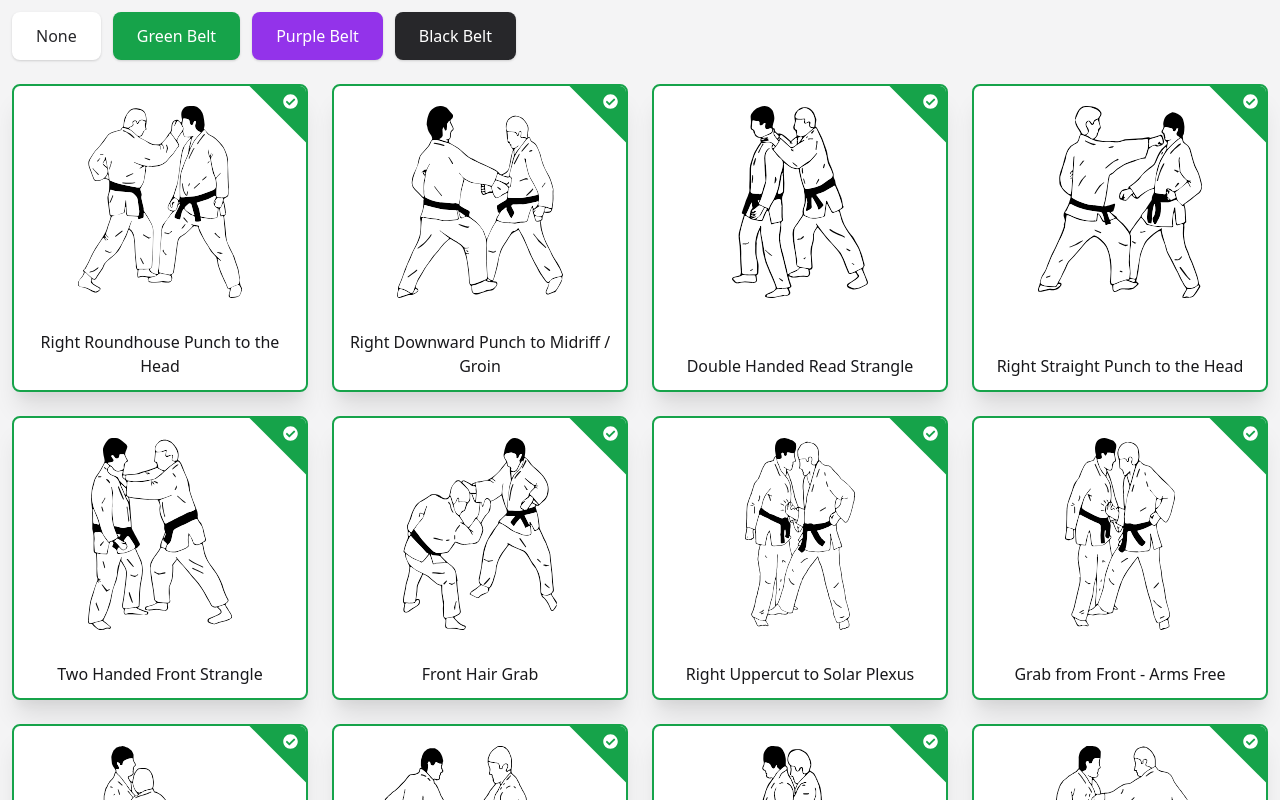
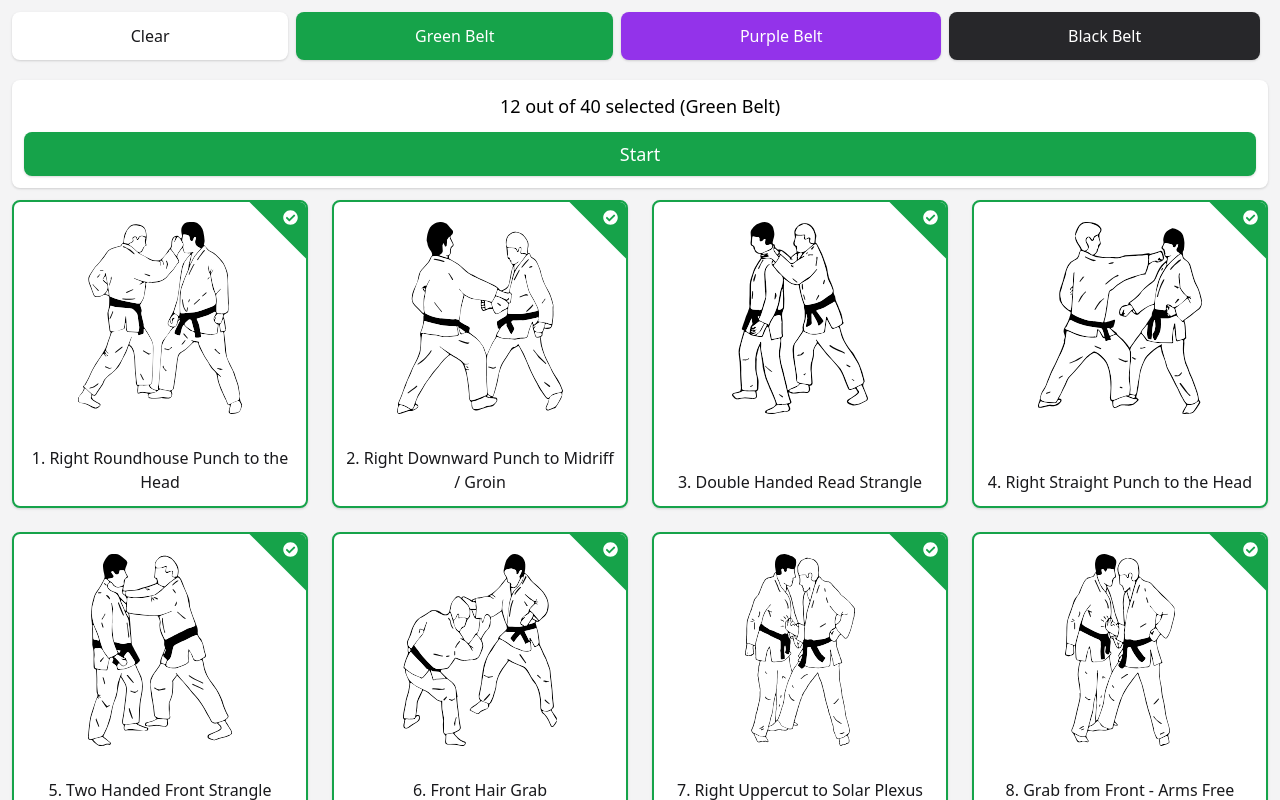
Before and after one commit to fraserbenjamin/syllabus, a React (Create React App) app: page / in a window 1280 px wide. Both pictures are taken after a click on the button "Green Belt". Shown: the top 800 px of the page. Built offline with nearby package versions, Linux system fonts and the light colour scheme; the HTML template or start-up script is replaced by a standard one.

Commit message:
Updated app layout

```diff
--- a/src/App.tsx
+++ b/src/App.tsx
@@ -8,6 +8,7 @@ export interface IGroup {
   title: string;
   baseColour: string;
   hoverColour: string;
+  textColour: string;
   attacks: number[];
 }
 
@@ -26,15 +27,16 @@ const App = () => {
 
   const activeGroup = useCallback((): IGroup => {
     for (let i = 0; i < groups.length; i++) {
-      if(numericArraysEqual(selected, groups[i].attacks)) {
+      if (numericArraysEqual(selected, groups[i].attacks)) {
         return groups[i];
       }
     }
 
     return {
-      title: "None",
+      title: "Clear",
       baseColour: "blue-500",
       hoverColour: "blue-600",
+      textColour: "white",
       attacks: [],
     }
   }, [selected]);
@@ -46,32 +48,39 @@ const App = () => {
     array2.sort();
 
     for (let i = 0; i < array1.length; i++) {
-      if(array1[i] !== array2[i]) return false;
+      if (array1[i] !== array2[i]) return false;
     }
 
     return true;
   }
 
   return (
-    <div className="flex flex-col bg-gray-100 items-center">
+    <div className="flex flex-col bg-gray-100 items-center w-full">
 
       <div className="max-w-7xl w-full">
-        <div className="flex p-3 space-x-3 overflow-x-auto">
-          <button
-            className="py-3 px-6 text-gray-800 rounded-lg bg-white hover:bg-gray-100 transition-colors duration-200 shadow font-medium flex-shrink-0"
-            onClick={() => setSelected([])}
-          >
-            None
-          </button>
+        <div className="flex p-3 flex-wrap">
           {groups.map((group: IGroup) => (
             <button
               key={group.title}
-              className={`py-3 px-6 text-white rounded-lg transition-colors duration-200 shadow font-medium flex-shrink-0 bg-${group.baseColour} hover:bg-${group.hoverColour}`}
+              className={`py-3 px-6 text-${group.textColour} rounded-lg transition-colors duration-200 shadow font-medium flex-shrink-0 bg-${group.baseColour} hover:bg-${group.hoverColour} mr-2 mb-2 flex-grow`}
               onClick={() => setSelected(group.attacks)}
             >
               {group.title}
             </button>
           ))}
+        </div>
+
+        <div className="flex flex-col py-3 bg-white rounded-lg mx-3 shadow px-3 font-medium text-lg items-center justify-between">
+          <div className="mb-3">
+            {selected.length} out of {details.length} selected {selected.length > 0 && activeGroup().title !== "Clear" ? `(${activeGroup().title})` : null}
+          </div>
+
+          {selected.length > 0 ? <button
+            className={`py-2 px-6 text-white rounded-lg transition-colors duration-200 shadow font-medium w-full bg-${activeGroup().baseColour}`}
+            onClick={() => null}
+          >
+            Start
+          </button> : null}
         </div>
 
         <div className="grid grid-cols-1 sm:grid-cols-2 md:grid-cols-3 lg:grid-cols-4">
--- a/src/assets/randomAttacks/groups.json
+++ b/src/assets/randomAttacks/groups.json
@@ -1,20 +1,30 @@
 [
+  {
+    "title": "Clear",
+    "baseColour": "white",
+    "hoverColour": "gray-100",
+    "textColour": "gray-900",
+    "attacks": []
+  },
   {
     "title": "Green Belt",
     "baseColour": "green-600",
     "hoverColour": "green-700",
+    "textColour": "white",
     "attacks": [1, 2, 3, 4, 5, 6, 7, 8, 9, 10, 11, 12]
   },
   {
     "title": "Purple Belt",
     "baseColour": "purple-600",
     "hoverColour": "purple-700",
+    "textColour": "white",
     "attacks": [1, 2, 3, 4, 5, 6, 7, 8, 9, 10, 11, 12, 13, 14, 15, 16, 17, 18, 19, 20]
   },
   {
     "title": "Black Belt",
     "baseColour": "gray-800",
     "hoverColour": "gray-900",
+    "textColour": "white",
     "attacks" :[1, 2, 3, 4, 5, 6, 7, 8, 9, 10, 11, 12, 13, 14, 15, 16, 17, 18, 19, 20, 21, 22, 23, 24, 25, 26, 27, 28, 29, 30, 31, 32, 33, 34, 35, 36, 37, 38, 39, 40]
   }
 ]
--- a/src/components/randomAttacks/AttackCard.tsx
+++ b/src/components/randomAttacks/AttackCard.tsx
@@ -19,14 +19,9 @@ const AttackCard: React.FC<IProps> = ({ attack, active, setActive, activeGroup }
 
   return (
     <button
-      className={`shadow-xl rounded-lg m-3 flex flex-col justify-between bg-white hover:bg-gray-50 relative overflow-hidden cursor-pointer border-2 ${active ? "border-" + activeGroup.baseColour : "border-white hover:border-gray-50"}`}
+      className={`shadow rounded-lg m-3 flex flex-col justify-between bg-white hover:bg-gray-50 transition-colors duration-200 relative overflow-hidden cursor-pointer border-2 ${active ? "border-" + activeGroup.baseColour : "border-white hover:border-gray-50"}`}
       onClick={() => setActive(!active)}
     >
-
-      {/* <div className="w-11 overflow-hidden inline-block">
-        <div className=" h-16 bg-blue-500 -rotate-45 transform origin-top-left"></div>
-      </div> */}
-
       {active ? (
         <>
           <div className="absolute z-10 top-2 right-2">
@@ -37,7 +32,7 @@ const AttackCard: React.FC<IProps> = ({ attack, active, setActive, activeGroup }
       ) : null}
 
       <img className="h-48 my-5 self-center" src={imgSrc} alt={attack.title} />
-      <div className="font-medium text-center p-3 self-center text-gray-900">{attack.title}</div>
+      <div className="font-medium text-center p-3 self-center text-gray-900">{attack.id}. {attack.title}</div>
     </button>
   )
 }
```
